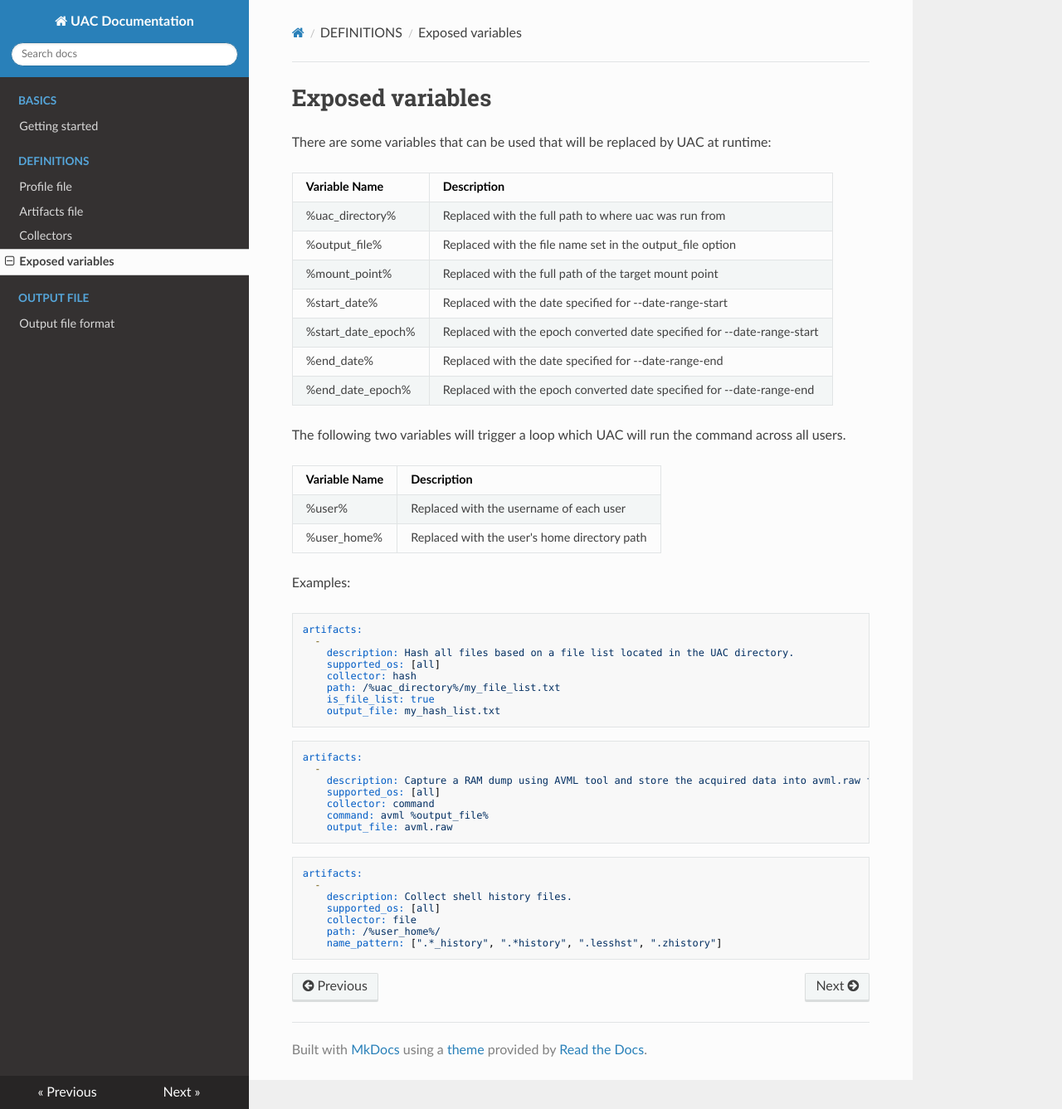
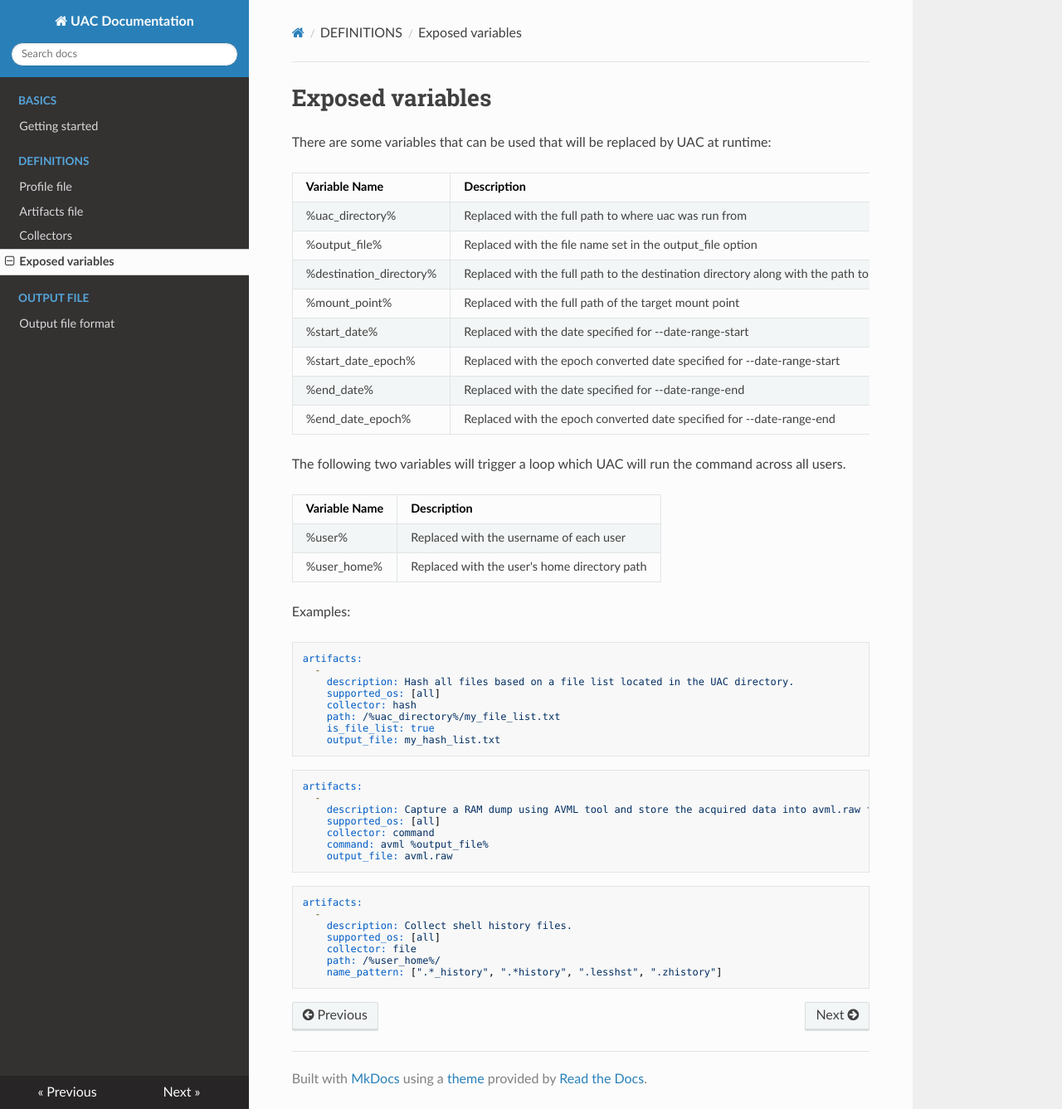
Before and after one commit to tclahr/uac-docs, an MkDocs documentation site: the page built from docs/exposed_vars.md, in a window 1280 px wide and 1337 px high. Shown: the whole window at 83% size. Built offline with MkDocs 1.6.1, drawn with Linux system fonts in a browser that asks for light colours; nearby versions of some CDN libraries.

Commit message:
docs: new %destination_directory% var
Signed-off-by: Thiago Canozzo Lahr <tclahr@br.ibm.com>

```diff
--- a/docs/exposed_vars.md
+++ b/docs/exposed_vars.md
@@ -6,6 +6,7 @@ There are some variables that can be used that will be replaced by UAC at runtim
 |---|---|
 |%uac_directory%|Replaced with the full path to where uac was run from|
 |%output_file%|Replaced with the file name set in the output_file option|
+|%destination_directory%|Replaced with the full path to the destination directory along with the path to the artifact appended to it|
 |%mount_point%|Replaced with the full path of the target mount point|
 |%start_date%|Replaced with the date specified for --date-range-start|
 |%start_date_epoch%|Replaced with the epoch converted date specified for --date-range-start|
```
